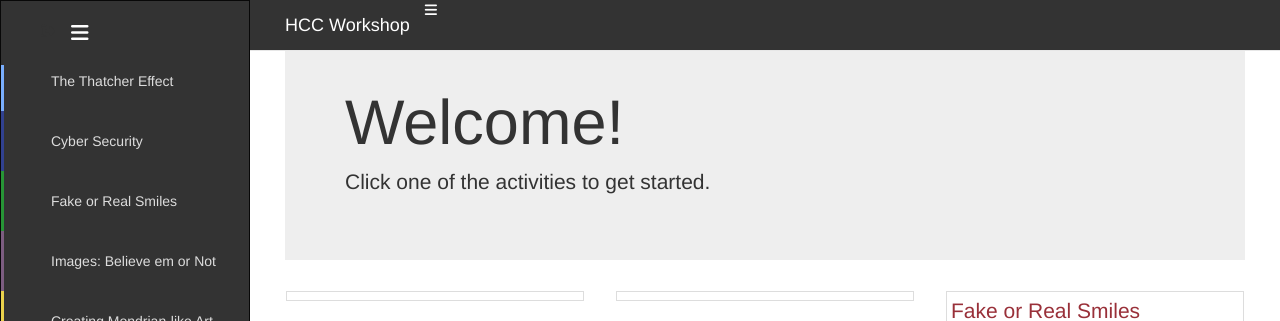
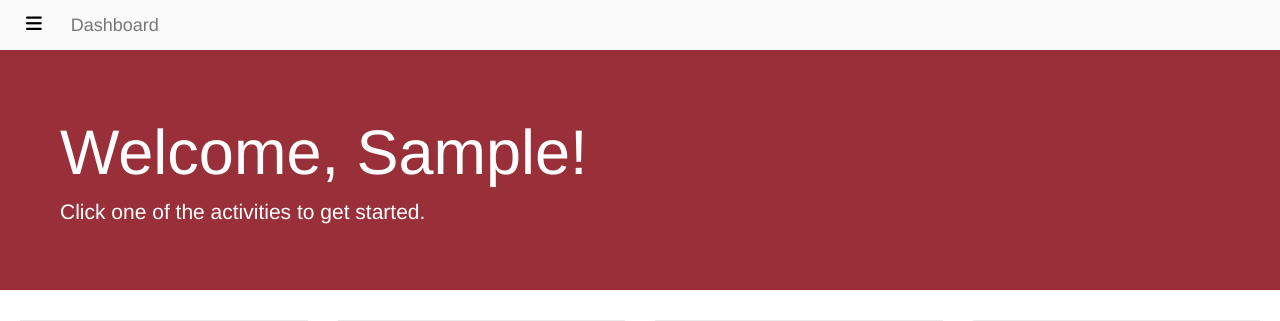
Before and after one commit to chow-c/hcc-workshop, a Django app: page /home in a window 1280 px wide. Shown: the top 321 px of the page. Run offline with Django 3.2, Linux system fonts and the light colour scheme; the visitor is signed in with stand-in values (Sample User, id 1); some libraries are stand-ins or nearby versions.

Commit message:
Improve flat design

```diff
--- a/home/static/home/cover.css
+++ b/home/static/home/cover.css
@@ -161,3 +161,7 @@ body {
     width: 700px;
   }
 }
+
+.lead {
+  font-family: Calibri;
+}
--- a/home/templates/home/dashboard.html
+++ b/home/templates/home/dashboard.html
@@ -9,24 +9,78 @@
 {% block menu %}
 {% endblock %}
 
+{% block app-title %}Dashboard {% endblock %}
+
 {% block content %}
             <div class="jumbotron text-left">
-					<h1>Welcome!</h1>
+					<h1>Welcome, {{ user.username|title }}!</h1>
 					<p>Click one of the activities to get started.</p>
-				</div>
+			</div>
+			<div id="inner-container-fluid" class="container-fluid">
                 <div class="row">
-					<div class="col-md-4" style="border: 1px solid white;"><p class="lead"><a class="thumbnail" href="{#{% url 'thatchereffect:index' %}#}"><img src="" alt=""></a></p></div>
-					<div class="col-md-4" style="border: 1px solid white;"><p class="lead"><a class="thumbnail" href="{#{% url 'cybersecurity:index' %}#}"><img src="" alt=""></a></p></div>
-					<div class="col-md-4" style="border: 1px solid white;"><p class="lead"><a class="thumbnail" href="{#{% url 'fakeorrealsmiles:index' %}#}"><img src="" alt="">Fake or Real Smiles</a></p></div>
-					<div class="col-md-4" style="border: 1px solid white;"><p class="lead"><a class="thumbnail" href="{#{% url 'manipulatedimages:index' %}#}"><img src="" alt="">Images: Believe &rsquo;em or Not</a></p></div>
-					<div class="col-md-4" style="border: 1px solid white;"><p class="lead"><a class="thumbnail" href="{#{% url 'mondriandrawer:index' %}#}"><img src="" alt="">Creating Mondrian-like Art</a></p></div>
-					<div class="col-md-4" style="border: 1px solid white;"><p class="lead"><a class="thumbnail" href="{#{% url 'furtherresearch:index' %}#}"><img src="" alt="">Further Research</a></p></div>
+					<div class="col-md-3">
+						<div class="thumbnail">
+							<a href=""><img class="img-responsive" src="https://placekitten.com/800/600" alt=""></a>
+							<div class="caption">
+								<h3>The Thatcher Effect</h3>
+								<p>...</p>
+							</div>
+						</div>
+					</div>
+					<div class="col-md-3">
+						<div class="thumbnail">
+							<a href=""><img class="img-responsive" src="https://placekitten.com/800/600" alt=""></a>
+							<div class="caption">
+								<h3>Cyber Security</h3>
+								<p>...</p>
+							</div>
+						</div>
+					</div>
+					<div class="col-md-3">
+						<div class="thumbnail">
+							<a href=""><img class="img-responsive" src="https://placekitten.com/800/600" alt=""></a>
+							<div class="caption">
+								<h3>Fake or Real Smiles</h3>
+								<p>...</p>
+							</div>
+						</div>
+					</div>
+					<div class="col-md-3">
+						<div class="thumbnail">
+							<a href=""><img class="img-responsive" src="https://placekitten.com/800/600" alt=""></a>
+							<div class="caption">
+								<h3>Images: Believe em or Not</h3>
+								<p>...</p>
+							</div>
+						</div>
+					</div>
+					<div class="col-md-3">
+						<div class="thumbnail">
+							<a href=""><img class="img-responsive" src="https://placekitten.com/800/600" alt=""></a>
+							<div class="caption">
+								<h3>Creating Mondrian-like Art</h3>
+								<p>...</p>
+							</div>
+						</div>
+					</div>
+					<div class="col-md-3">
+						<div class="thumbnail">
+							<a href=""><img class="img-responsive" src="https://placekitten.com/800/600" alt=""></a>
+							<div class="caption">
+								<h3>Further Research</h3>
+								<p>...</p>
+							</div>
+						</div>
+					</div>
 				</div>
 				<br/>
+
 				<div class="row">
 					<div class="col-md-4" style="border: 1px solid white;"><p class="lead"><a href="{#{% url 'facialsymmetry:index' %}#}">Facial Symmetry</a></p></div>
 					<div class="col-md-4" style="border: 1px solid white;"><p class="lead"><a href="{#{% url 'eyetrackingreading:index' %}#}">Eye Tracking for Reading</a></p></div>
 					<div class="col-md-4" style="border: 1px solid white;"><p class="lead"><a href="{#{% url 'eyetrackingimages:index' %}#}">Eye Tracking for Images</a></p></div>
 				</div>
-<h1>Test</h1><h1>Test</h1><h1>Test</h1><h1>Test</h1><h1>Test</h1><h1>Test</h1><h1>Test</h1><h1>Test</h1><h1>Test</h1><h1>Test</h1><h1>Test</h1><h1>Test</h1><h1>Test</h1><h1>Test</h1><h1>Test</h1><h1>Test</h1>
+
+				</div>
+
 {% endblock %}
--- a/home/views.py
+++ b/home/views.py
@@ -9,6 +9,7 @@ class Index(generic.TemplateView):
 
 @method_decorator(login_required, name='dispatch')
 class Home(generic.TemplateView):
+    name = "test"
     template_name = 'home/dashboard.html'
 
 class About(generic.TemplateView):
--- a/static/css/main.css
+++ b/static/css/main.css
@@ -19,16 +19,18 @@
 
 .navbar-fixed-top {
     left: 250px;
-    -webkit-transition: all 0.35s ease;
-    -moz-transition: all 0.35s ease;
-    -o-transition: all 0.35s ease;
-    transition: all 0.35s ease;
+    -webkit-transition: all 0.5s ease;
+    -moz-transition: all 0.5s ease;
+    -o-transition: all 0.5s ease;
+    transition: all 0.5s ease;
     padding-left: 20px;
-    background: rgb(51,51,51);
+    color: black;
+    background: #EBEBEB;
+    border-bottom: none;
 }
 
 .navbar-fixed-top .navbar-brand {
-    color: #fff;
+
 }
 
 #wrapper.toggled .navbar-fixed-top {
@@ -40,6 +42,7 @@
 }
 
 #sidebar-wrapper {
+    border: none;
     z-index: 1000;
     position: fixed;
     left: 250px;
@@ -52,6 +55,7 @@
     -moz-transition: all 0.5s ease;
     -o-transition: all 0.5s ease;
     transition: all 0.5s ease;
+    overflow-x: hidden;
 }
 
 #wrapper.toggled #sidebar-wrapper {
@@ -62,13 +66,19 @@
 #page-content-wrapper {
     width: 100%;
     position: absolute;
-    padding: 15px;
+    padding-top: 50px;
 }
 
 #wrapper.toggled #page-content-wrapper {
     position: absolute;
     margin-right: -250px;
 }
+
+.jumbotron {
+    background: rgba(153, 48, 57, 1);
+    color: white;
+}
+
 
 /* Sidebar Styles */
 
@@ -79,10 +89,11 @@
     margin: 0;
     padding: 0;
     list-style: none;
+
 }
 
 .sidebar-nav li {
-    text-indent: 20px;
+    text-indent: 0px;
     line-height: 40px;
 }
 
@@ -93,13 +104,17 @@
     left: 0;
     z-index: -1;
     height: 100%;
-    width: 3px;
-    background-color: rgb(51,51,51);;
+    width: 1px;
+    background-color: rgb(51,51,51);
     -webkit-transition: width .2s ease-in;
       -moz-transition:  width .2s ease-in;
        -ms-transition:  width .2s ease-in;
             transition: width .2s ease-in;
+}
 
+i.fa + span {
+    position: relative;
+    left: 10px;
 }
 
 .sidebar-nav li:first-child a {
@@ -159,17 +174,60 @@
     background-color: transparent;
 }
 
-.sidebar-nav > .sidebar-brand {
-    height: 10px;
+.sidebar-nav li.sidebar-brand {
+    color: #979797;
+    background: #373737;
+    height: 49px;
+}
+
+.sidebar-nav > .sidebar-brand i {
+    display: block;
+    text-align: center;
     font-size: 20px;
-    line-height: 44px;
-    border-bottom: 1px solid white;
+    padding-top: 13px;
+}
+.sidebar-nav > .sidebar-brand:hover {
+    cursor: pointer;
+    color: #fff;
 }
 
 .sidebar-nav > .sidebar-sign-out {
-    background-color:white;
+    color: #979797;
+    background:#373737;
 }
 
+.navbar-fixed-top {
+    padding:0 16px;
+    z-index:100;
+    margin-bottom:0;
+    height:50px;
+    background-color:#fafafa;
+    border:none;
+}
+
+        .title{margin:0;font-size:19px;max-width:400px;display:inline-block;line-height:50px;font-weight:normal;color:#5c5c5c;overflow:hidden;text-overflow:ellipsis;vertical-align:top;white-space:nowrap;
+        }
+
+.side-nav-toggle {
+    display: none;
+}
+
+#wrapper.toggled .side-nav-toggle{
+    display: inline-block;
+    position:relative; left: 0px; margin:6px 0;font-size:18px;padding:6px 10px;
+    border:none;
+color: black;
+background:#fafafa}
+#wrapper.toggled header.navbar-fixed-top .side-nav-toggle:hover{background-color:#eee}
+#wrapper.toggled header.navbar-fixed-top .side-nav-toggle:focus{outline:none}
+
+.container-fluid {
+    padding: 0px;
+ }
+
+#inner-container-fluid {
+    padding: 0 20px;
+}
 @media(min-width:768px) {
     #wrapper {
         padding-left: 250px;
@@ -189,7 +247,7 @@
     }
 
     #page-content-wrapper {
-        padding: 20px;
+        padding-top: 50px;
         position: relative;
     }
 
@@ -206,3 +264,8 @@
         left: 0px;
     }
 }
+
+.thumbnail {
+    border: none;
+    background: #EBEBEB;
+}
--- a/templates/base.html
+++ b/templates/base.html
@@ -1,18 +1,22 @@
 {% extends "core.html" %}
 {% load staticfiles %}
 {% block body %}
-<div id="wrapper">
+<div id="wrapper" class="toggled">
 
                 <!-- Page Content -->
     <header class="navbar navbar-default navbar-fixed-top">
+
         <div class="navbar-header">
-          <button type="button" class="navbar-toggle collapsed" data-toggle="collapse" data-target="#navbar" aria-expanded="false" aria-controls="navbar">
-            <span class="sr-only">Toggle navigation</span>
-            <span class="icon-bar"></span>
-            <span class="icon-bar"></span>
-            <span class="icon-bar"></span>
-          </button>
-          <i class="fa fa-bars" aria-hidden="true" data-toggle="offcanvas" style="color: white"></i><a class="navbar-brand" href="#"><span>HCC Workshop</span></a>
+                    <button class="side-nav-toggle" data-toggle="offcanvas">
+            <i class="fa fa-bars" aria-hidden="true"></i>
+            </button>
+            <span class="title">
+                <a class="navbar-brand" href="#">
+                    {% block app-title %}
+                    {% endblock %}
+          </a>
+            </span>
+
         </div>
         <!-- <div id="navbar" class="navbar-collapse collapse">
           <ul class="nav navbar-nav">
@@ -41,45 +45,63 @@
     </header>
     <nav class="navbar navbar-inverse" id="sidebar-wrapper" role="navigation">
             <ul class="nav sidebar-nav">
-                <li class="sidebar-brand">
-                    <a href=""><i class="fa fa-bars" aria-hidden="true"></i></a>
+                <li class="sidebar-brand" title="Hide/Show">
+                    <i class="fa fa-bars" aria-hidden="true" data-toggle="offcanvas"></i>
                 </li>
                 <li>
-                    <div class="icon-container">
-                        <i class="fa fa-sign-out" aria-hidden="true"></i>
-                    </div>
+                    <a href="#">
+                        <i class="fa fa-tachometer fa-lg" aria-hidden="true"></i>
+                        <span>Dashboard</span>
+                    </a>
                 </li>
                 <li>
-                    <a href="#">The Thatcher Effect</a>
+                    <a href="#">
+                        <i class="fa fa-frown-o fa-rotate-180 fa-lg" aria-hidden="true"></i>
+                        <span>The Thatcher Effect</span>
+                    </a>
                 </li>
                 <li>
-                    <a href="#">Cyber Security</a>
+                    <a href="#">
+                        <i class="fa fa-user-secret fa-lg" aria-hidden="true"></i>
+                        <span>Cyber Security</span></a>
                 </li>
                 <li>
-                    <a href="#">Fake or Real Smiles</a>
+                    <a href="#">
+                        <i class="fa fa-smile-o fa-lg" aria-hidden="true"></i>
+                        <span>Fake or Real Smiles</span></a>
                 </li>
                 <li>
-                    <a href="">Images: Believe em or Not</a>
+                    <a href="">
+                        <i class="fa fa-picture-o fa-lg" aria-hidden="true"></i>
+                        <span>Images: Believe em or Not</span></a>
                 </li>
                 <li>
-                    <a href="">Creating Mondrian-like Art</a>
+                    <a href="">
+                        <i class="fa fa-university fa-lg" aria-hidden="true"></i>
+                        <span>Creating Mondrian-like Art</span></a>
                 </li>
                 <li>
-                    <a href="">Further Research</a>
+                    <a href="#">
+                        <i class="fa fa-heartbeat fa-lg" aria-hidden="true"></i>
+                        <span>Further Research</span></a>
                 </li>
                 {% block menu %}
                 {% endblock %}
                 <li>
-                    <a href="">Generate Website</a>
+                    <a href="">
+                        <i class="fa fa-file-text-o fa-lg" aria-hidden="true"></i>
+                        <span>Generate Website</span></a>
                 </li>
                 <li class="sidebar-sign-out">
-                    <a href="{% url 'django.contrib.auth.views.logout' %}">&nbsp;Logout</a>
+                    <a href="{% url 'django.contrib.auth.views.logout' %}">
+                        <i class="fa fa-sign-out fa-lg" aria-hidden="true"></i>
+                        <span>Logout</span>
+                    </a>
                 </li>
             </ul>
         </nav>
         <div id="page-content-wrapper" >
             <div class="container-fluid">
-
             {% block content %}
             {% endblock %}
             </div>
```
